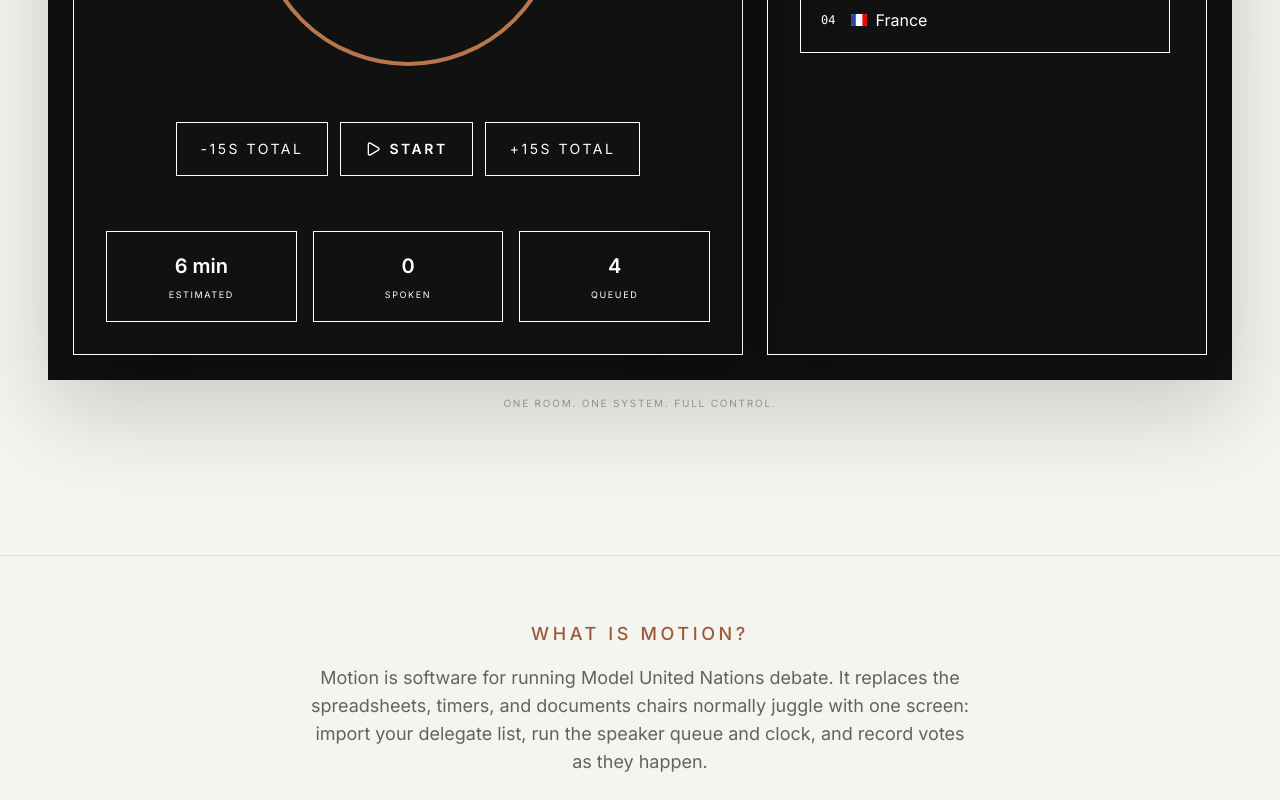
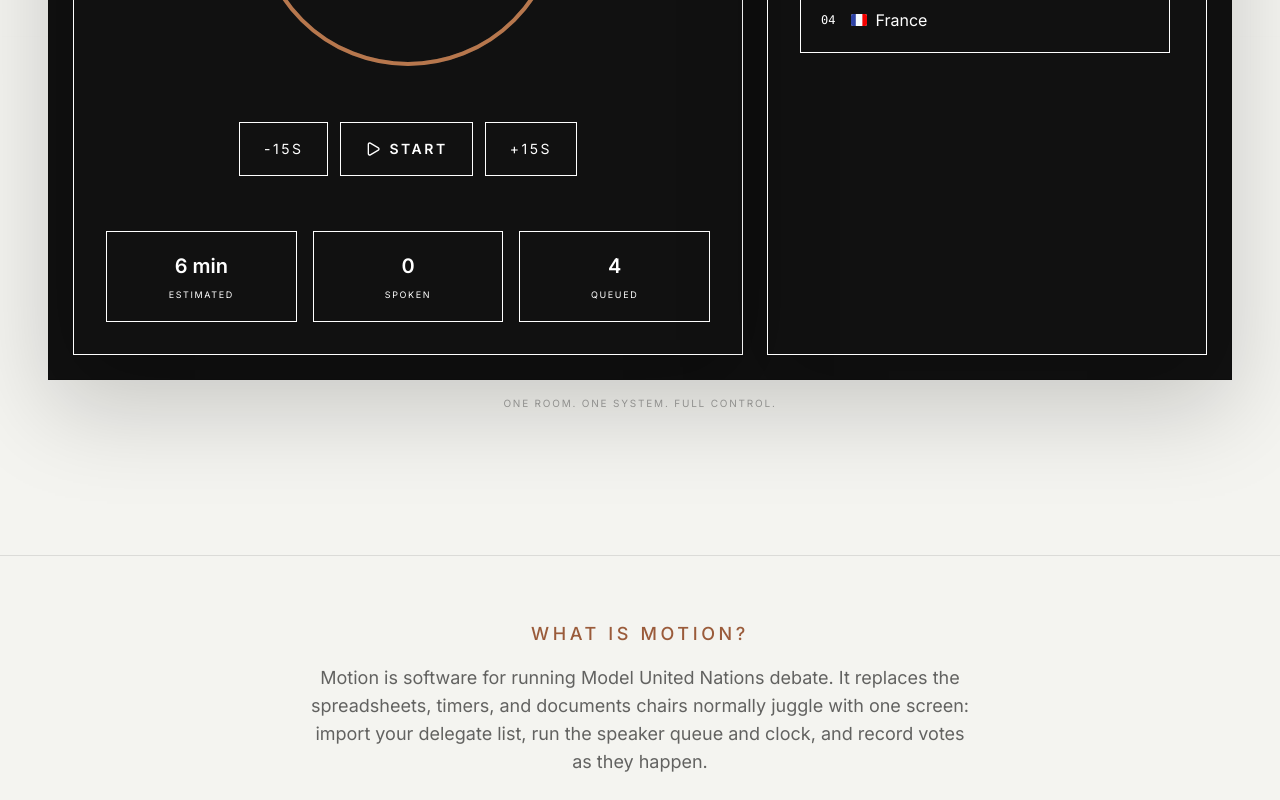
Before and after one commit to Paul2556/Motion, a React (Vite) app: page / in a window 1280 px wide. Shown: the part 1260-2060 px from the top of the page. Built offline with nearby package versions, Linux system fonts and the light colour scheme; no server answers.

Commit message:
added more functionality to timer

```diff
--- a/src/components/Timer.jsx
+++ b/src/components/Timer.jsx
@@ -16,6 +16,7 @@ const Timer = forwardRef(function Timer({
   initialTime = 72,
   onComplete = () => {},
   onNext = () => {},
+  onDoubleClick,
 }, ref) {
   const [seconds, setSeconds] = useState(initialTime);
   const [maxTime, setMaxTime] = useState(initialTime);
@@ -105,10 +106,6 @@ const Timer = forwardRef(function Timer({
     setSeconds((prev) => {
       const next = Math.max(0, prev + amount);
 
-      if (next > maxTime) {
-        setMaxTime(next);
-      }
-
       if (next > 0) {
         setOvertime(false);
       }
@@ -117,6 +114,9 @@ const Timer = forwardRef(function Timer({
     });
   };
 
+  // Double-clicking the ring resets by default (SessionBoard's per-speaker
+  // timer) - `onDoubleClick` lets a caller override that with something else
+  // entirely (TimerPage swaps in "pick a new duration" instead).
   const reset = () => {
     setRunning(false);
     setSeconds(initialTime);
@@ -145,7 +145,7 @@ const Timer = forwardRef(function Timer({
   return (
     <div className="flex flex-col items-center gap-12">
       <div
-        onDoubleClick={reset}
+        onDoubleClick={onDoubleClick ?? reset}
         className="relative flex h-56 w-56 select-none items-center justify-center sm:h-72 sm:w-72 lg:h-80 lg:w-80"
       >
         <svg
@@ -198,7 +198,7 @@ const Timer = forwardRef(function Timer({
             onClick={() => addTime(-15)}
             className="w-full rounded-none border border-[var(--app-border)] bg-[var(--app-chip)] px-6 py-4 text-sm uppercase tracking-[0.18em] text-[var(--app-text-secondary)] transition hover:bg-[var(--app-chip-active)] sm:w-auto"
             >
-            -15s total
+            -15s
             </button>
         )}
 
@@ -222,7 +222,7 @@ const Timer = forwardRef(function Timer({
             onClick={() => addTime(15)}
             className="w-full rounded-none border border-[var(--app-border)] bg-[var(--app-chip)] px-6 py-4 text-sm uppercase tracking-[0.18em] text-[var(--app-text-secondary)] transition hover:bg-[var(--app-chip-active)] sm:w-auto"
             >
-            +15s total
+            +15s
             </button>
         )}
         </div>
--- a/src/pages/TimerPage.jsx
+++ b/src/pages/TimerPage.jsx
@@ -13,7 +13,7 @@ const PRESET_SECONDS = [60, 75, 90, 120];
 // list) without any of that other bookkeeping.
 export default function TimerPage() {
   const committee = ConferenceService.getActiveCommittee();
-  const [duration, setDuration] = useState(null);
+  const [duration, setDuration] = useState(180);
   const [customValue, setCustomValue] = useState("");
 
   function submitCustom() {
@@ -32,7 +32,7 @@ export default function TimerPage() {
         {duration == null ? (
           <div className="border border-[var(--app-border)] bg-[var(--app-panel)] p-6">
             <p className="text-[11px] uppercase tracking-[0.26em] text-[var(--app-text-muted)]">Timer</p>
-            <p className="mt-2 text-sm text-[var(--app-text-muted)]">Choose a duration to start.</p>
+            <p className="mt-2 text-sm text-[var(--app-text-muted)]">Choose a new duration.</p>
 
             <div className="mt-4 flex flex-wrap items-center gap-3">
               {PRESET_SECONDS.map((seconds) => (
@@ -77,8 +77,12 @@ export default function TimerPage() {
             </div>
 
             <div className="mt-8 flex justify-center">
-              <Timer key={duration} initialTime={duration} />
+              <Timer key={duration} initialTime={duration} onDoubleClick={() => setDuration(null)} />
             </div>
+
+            <p className="mt-6 text-center text-[11px] text-[var(--app-text-faint)]">
+              Double-click the timer to pick a different duration
+            </p>
           </div>
         )}
       </div>
```
